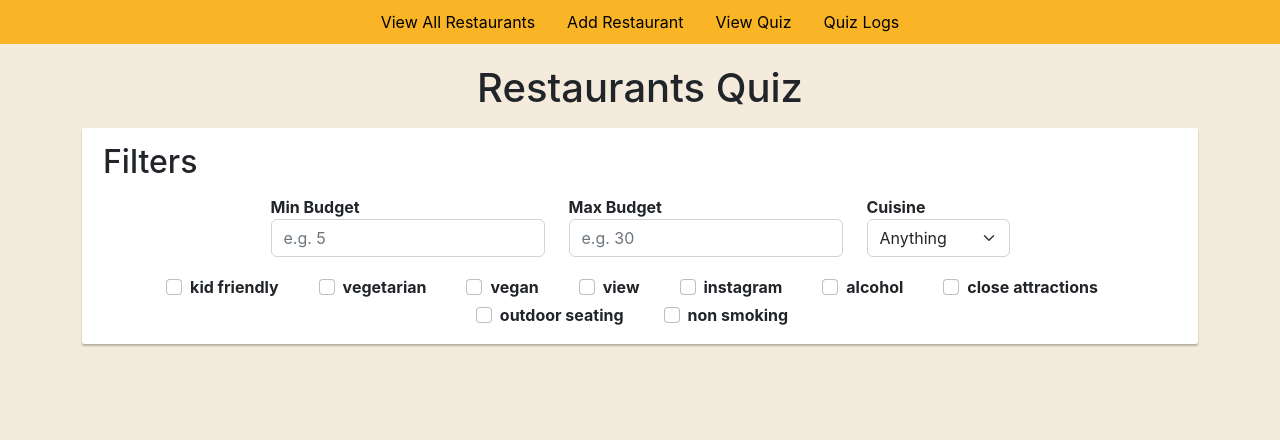
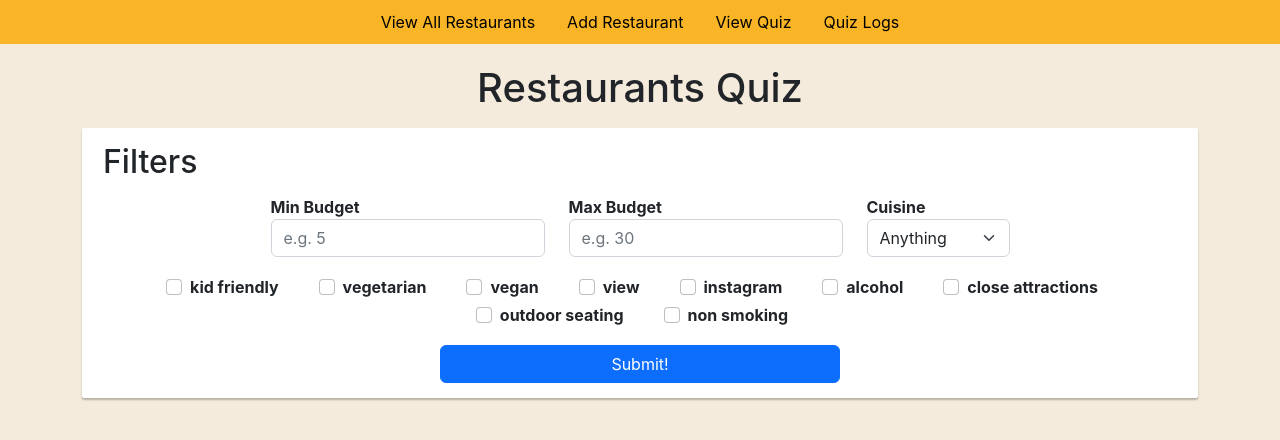
Before and after one commit to ginagr/turkish-begins, a React (Create React App) app: page /quiz in a window 1280 px wide. Shown: the top 440 px of the page. Built offline with nearby package versions, Linux system fonts and the light colour scheme.

Commit message:
only load quiz on submit

```diff
--- a/src/components/RestaurantQuiz/RestaurantQuiz.tsx
+++ b/src/components/RestaurantQuiz/RestaurantQuiz.tsx
@@ -12,10 +12,12 @@ const RestaurantQuiz: React.FC = () => {
   const [maxBudget, setMaxBudget] = useState<number>();
   const [cuisine, setCuisine] = useState<Cuisine>();
   const [features, setFeatures] = useState({} as Features);
+  const [resultList, setResultList] = useState<Restaurant[]>([]);
+  const [showNone, setShowNone] = useState(false);
 
-  const res = useQuery<{
-    getRestaurants: Restaurant[],
-  }, getRestaurantInput>(GET_RESTAURANTS_QUERY, {
+  const res = useQuery<{ getRestaurants: Restaurant[] }, getRestaurantInput>(
+    GET_RESTAURANTS_QUERY,
+    {
       skip: !hasActivated,
       variables: {
         input: {
@@ -27,11 +29,14 @@ const RestaurantQuiz: React.FC = () => {
           features,
         },
       },
+      onCompleted: ({ getRestaurants }) => {
+        setResultList(getRestaurants);
+        setHasActivated(false);
+        setShowNone(!getRestaurants.length);
+      },
     });
 
-  const { data, loading, error } = res;
-
-  const resultList = [...data?.getRestaurants || []];
+  const { loading, error } = res;
 
   const toggleFeature = useCallback((newVal: boolean, feature: FeatureList) => {
     const newFeatures: Features = { ...features };
@@ -41,7 +46,6 @@ const RestaurantQuiz: React.FC = () => {
       delete newFeatures[feature];
     }
     setFeatures(newFeatures);
-    setHasActivated(true);
   }, [features, setFeatures]);
 
   return (
@@ -56,10 +60,7 @@ const RestaurantQuiz: React.FC = () => {
               className="form-control"
               type="number"
               value={minBudget || ''}
-              onChange={(val): void => {
-                setMinBudget(+val.target.value);
-                setHasActivated(true);
-              }}
+              onChange={(val): void => setMinBudget(+val.target.value) }
               placeholder="e.g. 5"
             />
           </div>
@@ -69,10 +70,7 @@ const RestaurantQuiz: React.FC = () => {
               className="form-control"
               type="number"
               value={maxBudget || ''}
-              onChange={(val): void => {
-                setMaxBudget(+val.target.value);
-                setHasActivated(true);
-              }}
+              onChange={(val): void => setMaxBudget(+val.target.value)}
               placeholder="e.g. 30"
             />
           </div>
@@ -81,10 +79,7 @@ const RestaurantQuiz: React.FC = () => {
             <select
               className="form-select"
               value={cuisine}
-              onChange={(val): void => {
-                setCuisine(val.target.value as Cuisine);
-                setHasActivated(true);
-              }}
+              onChange={(val): void => setCuisine(val.target.value as Cuisine)}
             >
               <option value={undefined}>Anything</option>
               <option value={Cuisine.COUNTRY}>Turkish</option>
@@ -112,13 +107,20 @@ const RestaurantQuiz: React.FC = () => {
             </div>
           ))}
         </div>
+        <button
+          className="btn btn-primary"
+          onClick={(): void => setHasActivated(true)}
+          disabled={loading}
+        >
+          Submit!
+        </button>
       </div>
       <div className="text-center">
         {loading && <div>Loading...</div>}
         {error && <div className="error">Error: {error.message} </div>}
         {(!loading && !!resultList) && (
           <div>
-            {(resultList.length === 0 && hasActivated) && (
+            {showNone && (
               <div>
                 No restaurants match your selection, please try changing a filter.
               </div>
--- a/src/components/RestaurantQuiz/restaurant-quiz.scss
+++ b/src/components/RestaurantQuiz/restaurant-quiz.scss
@@ -12,5 +12,10 @@
       }
       margin-top: 16px;
     }
+    button {
+      width: 100%;
+      max-width: 400px;
+      margin: 16px auto 0;
+    }
   }
 }
```
Lines whose indentation alone changed are shown as unchanged.
